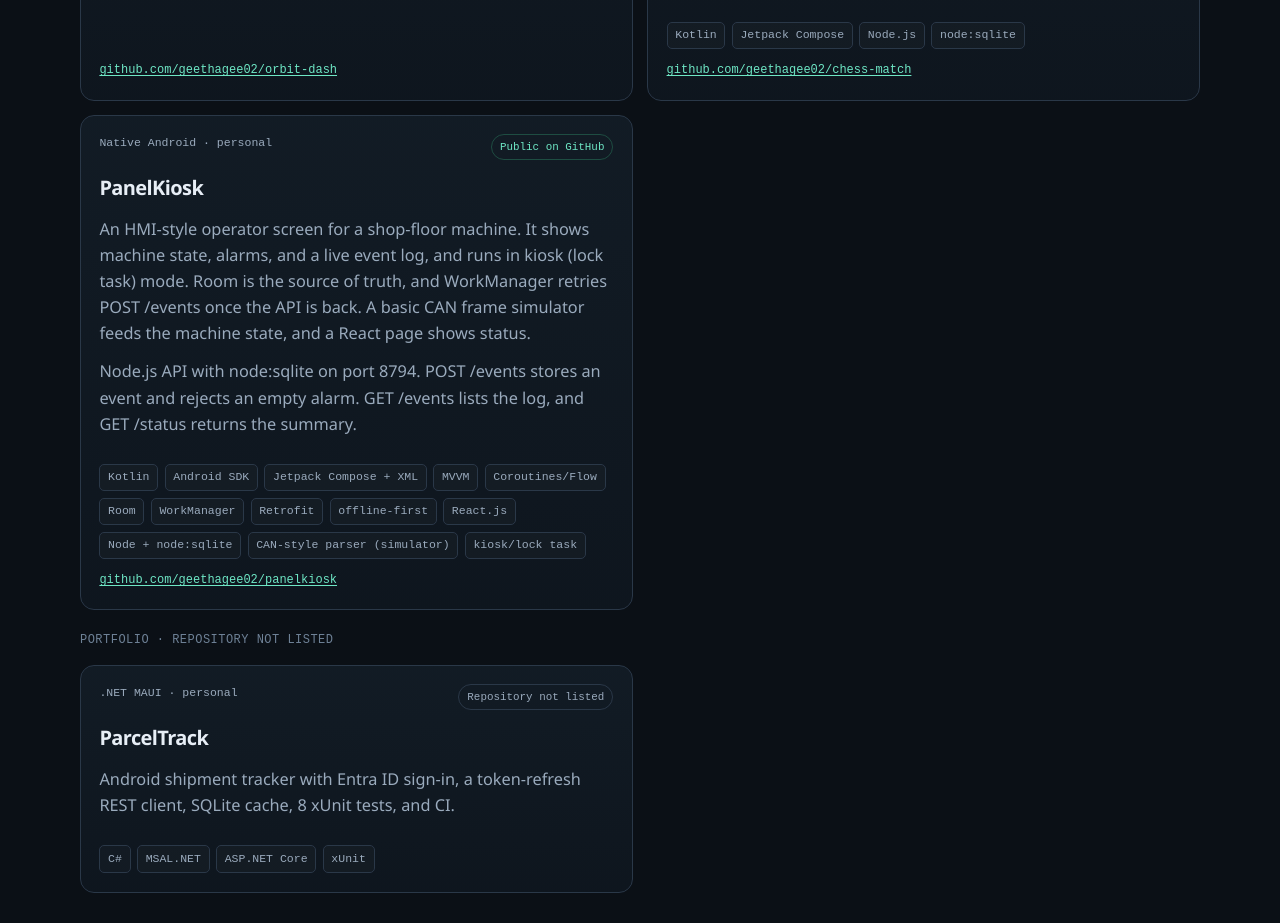
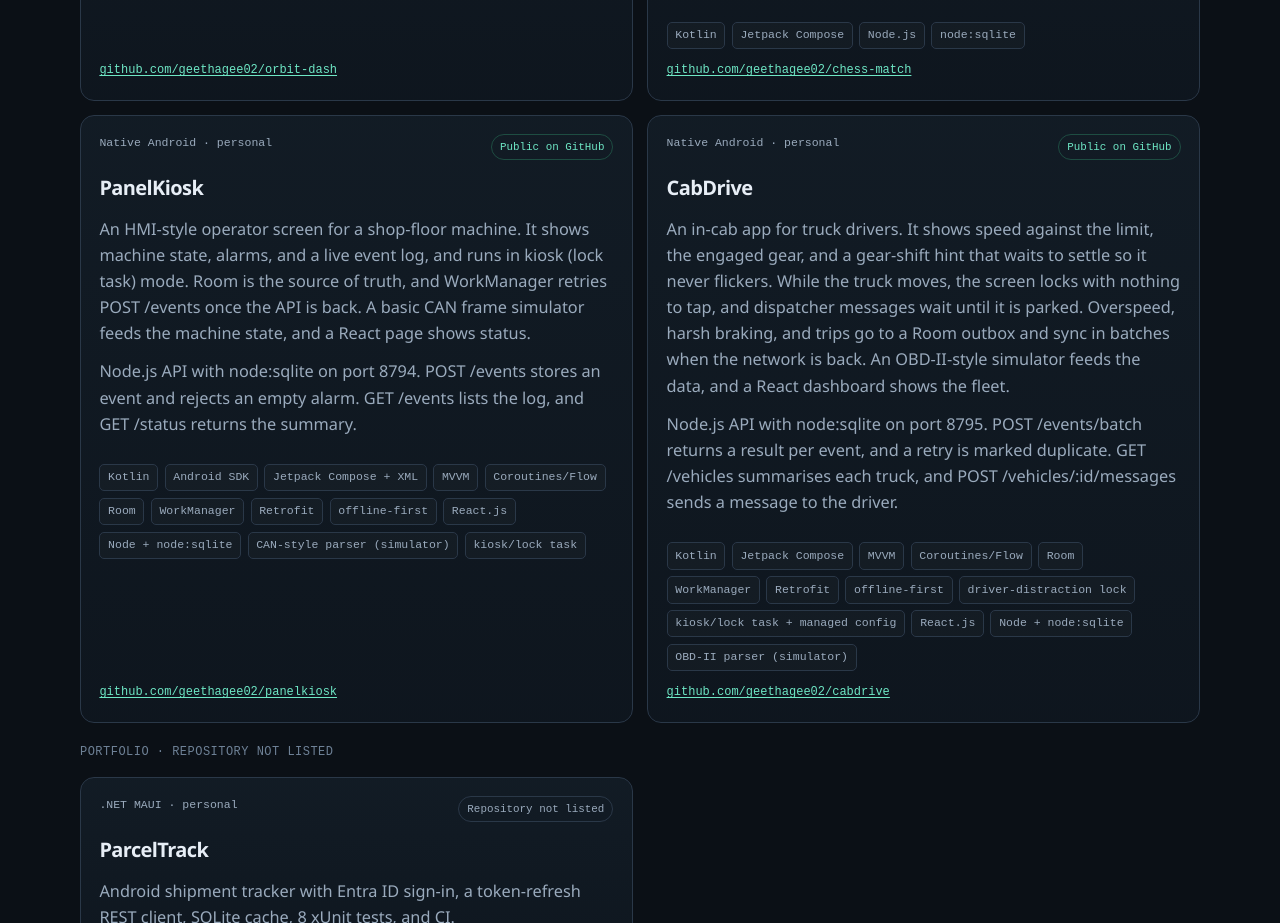
Before and after one commit to geethagee02/geetha-portfolio, a plain HTML site: page index.html in a window 1280 px wide. Shown: the part 9940-10863 px from the top of the page. Drawn offline with Linux system fonts and the light colour scheme.

Commit message:
Add CabDrive to the personal projects.
Co-Authored-By: Claude Opus 5.5 <noreply@anthropic.com>

```diff
--- a/index.html
+++ b/index.html
@@ -706,6 +706,20 @@
             <a class="repo" href="https://github.com/geethagee02/panelkiosk" target="_blank" rel="noopener noreferrer">github.com/geethagee02/panelkiosk</a>
           </article>
 
+          <article class="card" data-group="public">
+            <div class="card-top">
+              <p class="kicker">Native Android · personal</p>
+              <span class="badge">Public on GitHub</span>
+            </div>
+            <h3>CabDrive</h3>
+            <p>An in-cab app for truck drivers. It shows speed against the limit, the engaged gear, and a gear-shift hint that waits to settle so it never flickers. While the truck moves, the screen locks with nothing to tap, and dispatcher messages wait until it is parked. Overspeed, harsh braking, and trips go to a Room outbox and sync in batches when the network is back. An OBD-II-style simulator feeds the data, and a React dashboard shows the fleet.</p>
+            <p>Node.js API with node:sqlite on port 8795. POST /events/batch returns a result per event, and a retry is marked duplicate. GET /vehicles summarises each truck, and POST /vehicles/:id/messages sends a message to the driver.</p>
+            <div class="tag-row">
+              <span class="tag">Kotlin</span><span class="tag">Jetpack Compose</span><span class="tag">MVVM</span><span class="tag">Coroutines/Flow</span><span class="tag">Room</span><span class="tag">WorkManager</span><span class="tag">Retrofit</span><span class="tag">offline-first</span><span class="tag">driver-distraction lock</span><span class="tag">kiosk/lock task + managed config</span><span class="tag">React.js</span><span class="tag">Node + node:sqlite</span><span class="tag">OBD-II parser (simulator)</span>
+            </div>
+            <a class="repo" href="https://github.com/geethagee02/cabdrive" target="_blank" rel="noopener noreferrer">github.com/geethagee02/cabdrive</a>
+          </article>
+
           <h3 class="group-label" data-group="listed">Portfolio · repository not listed</h3>
 
           <article class="card" data-group="listed">
```
